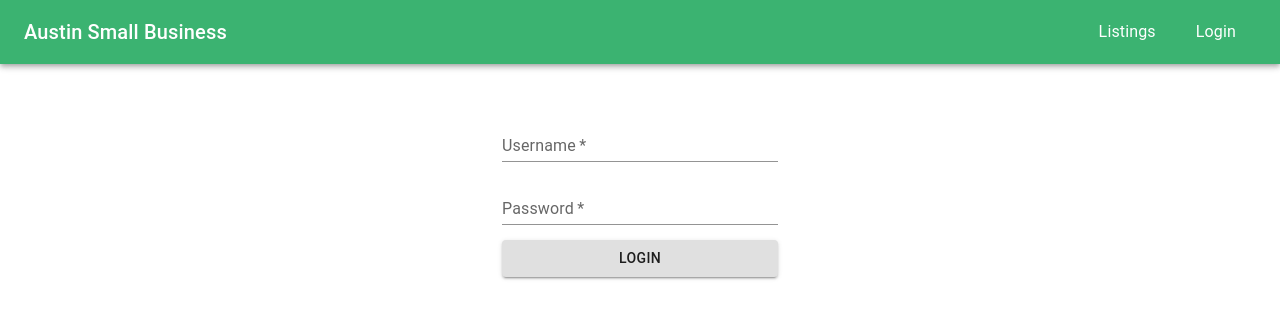
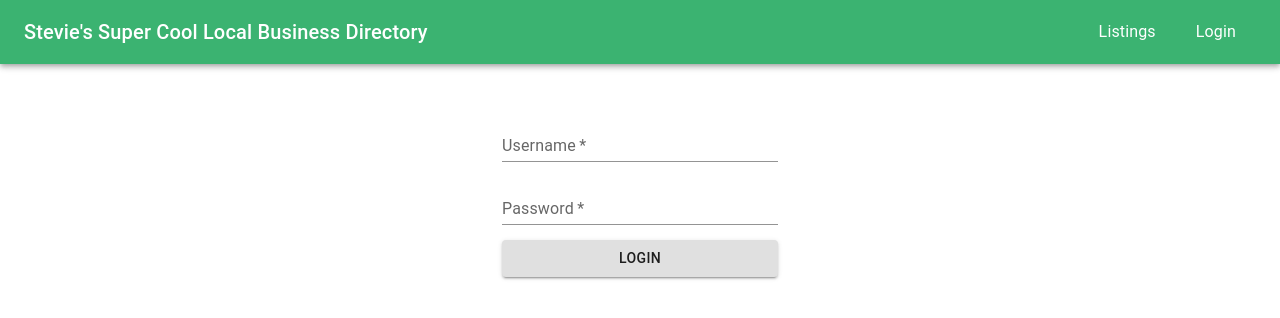
Before and after one commit to Slyssy/small-business, a React (Create React App) app: page /login in a window 1280 px wide. Shown: the top 318 px of the page. Built offline with nearby package versions, Linux system fonts and the light colour scheme.

Commit message:
Changed the title of the application.

```diff
--- a/src/components/Navigation.js
+++ b/src/components/Navigation.js
@@ -37,7 +37,7 @@ const Navigation = () => {
       <AppBar position='relative' color='primary'>
         <Toolbar>
           <Typography variant='h6' style={{ flexGrow: '1', color: 'white' }}>
-            Austin Small Business
+            Stevie's Super Cool Local Business Directory
           </Typography>
           <ul className='nav-list'>
             <li className='nav-list-item'>
```
